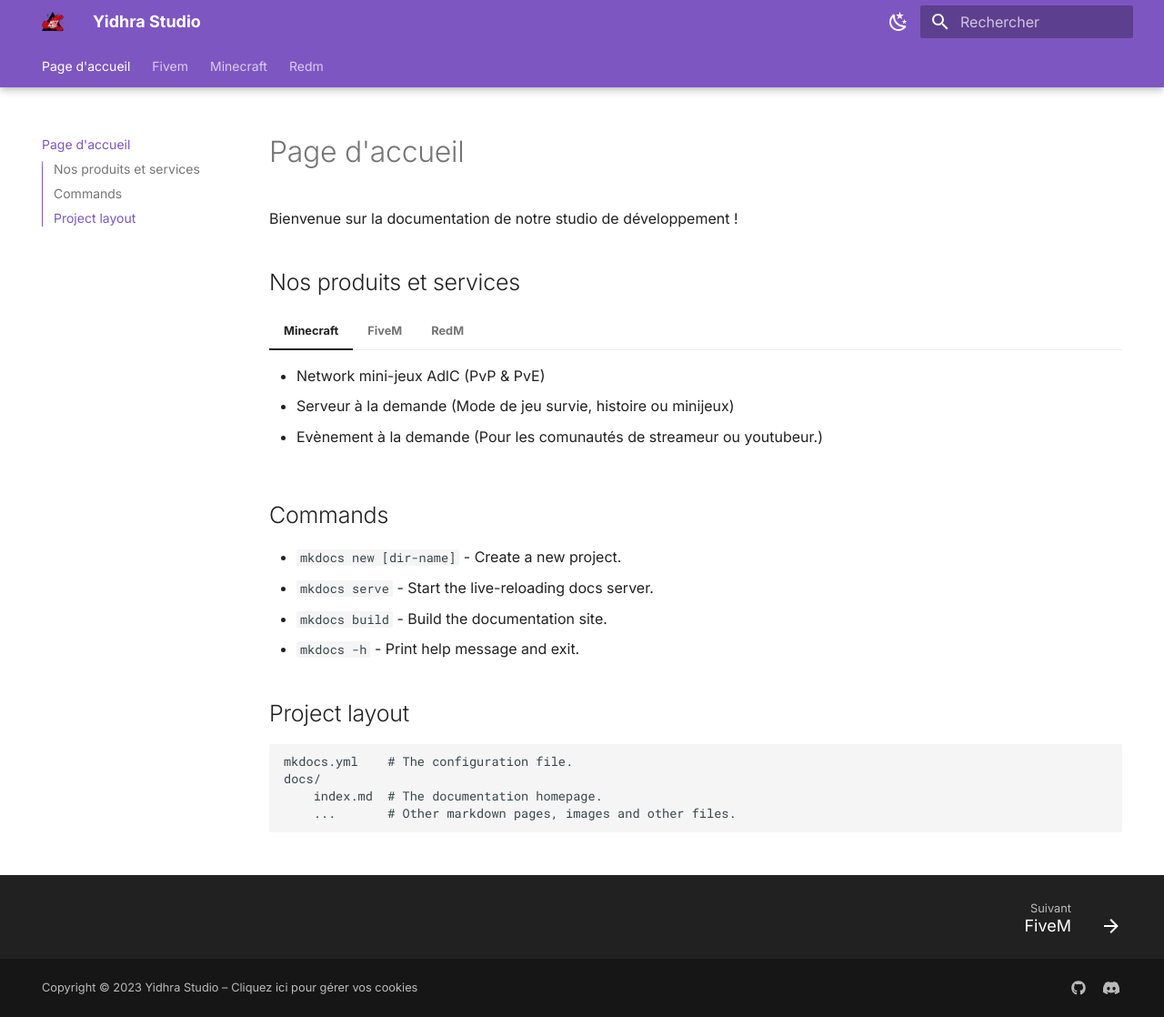
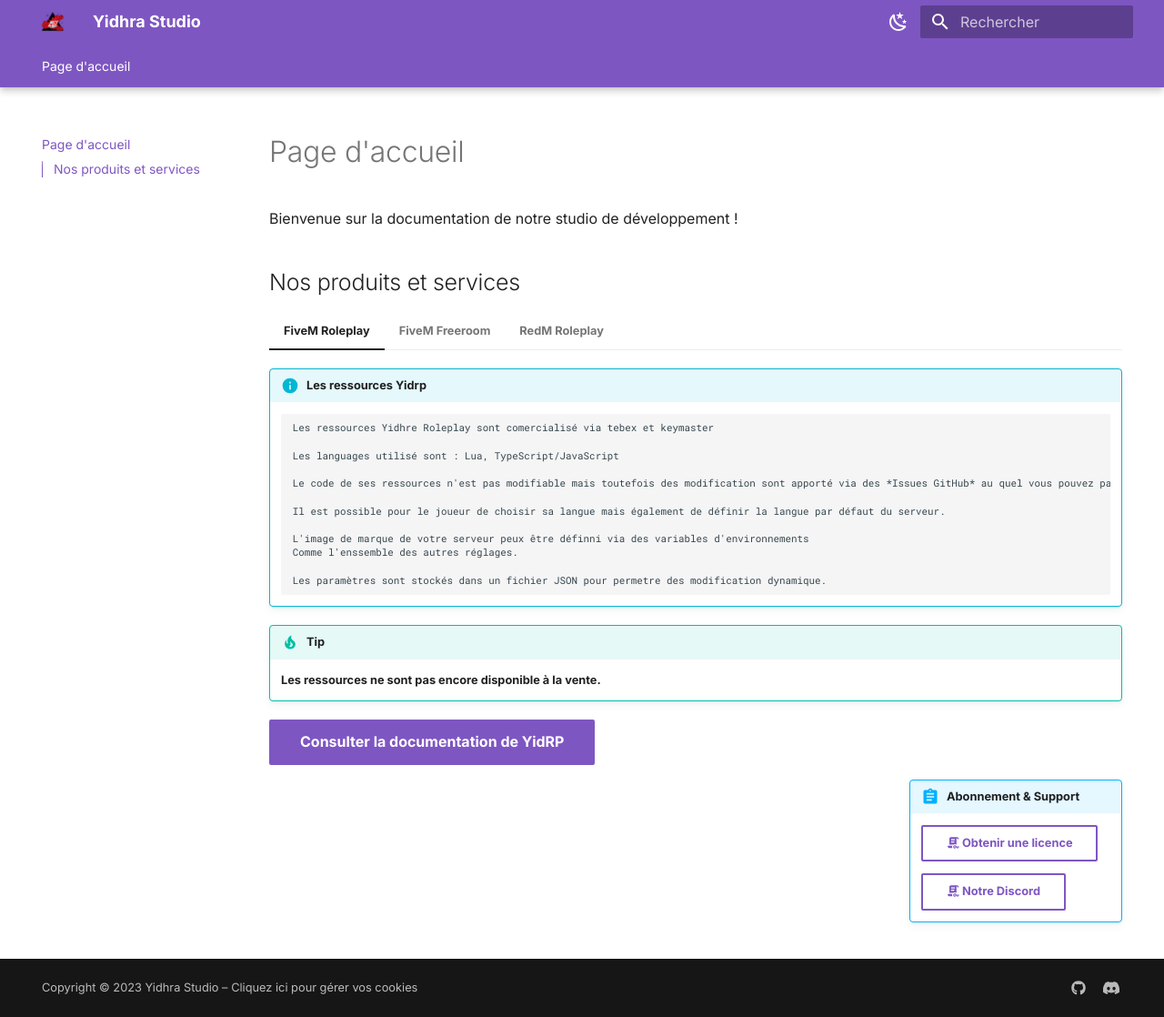
Before and after one commit to YidhraStudio/docs, an MkDocs documentation site: the page built from docs/index.md, in a window 1280 px wide and 1118 px high. Shown: the whole window at 91% size. Built offline with MkDocs 1.6.1 and Material for MkDocs 9.7.7, drawn with Linux system fonts in a browser that asks for light colours.

Commit message:
feat: :sparkles: update

```diff
--- a/docs/index.md
+++ b/docs/index.md
@@ -9,52 +9,46 @@ Bienvenue sur la documentation de notre studio de développement !
 
 ## Nos produits et services
 
-=== "Minecraft"
+=== "FiveM Roleplay"
 
-    * Network mini-jeux AdlC (PvP & PvE)
-    * Serveur à la demande (Mode de jeu survie, histoire ou minijeux)
-    * Evènement à la demande (Pour les comunautés de streameur ou youtubeur.)
+    !!! info "Les ressources Yidrp"
+            Les ressources Yidhre Roleplay sont comercialisé via tebex et keymaster
 
-=== "FiveM"
+            Les languages utilisé sont : Lua, TypeScript/JavaScript
 
-    !!! info "La base Yid"
-            La base Yidhre est une base FiveM comercialisé écrite en JavaScript sur le standard ES2017 avec Node.js 16 LTS
-
-            Cette base est composé de module et sous-modules majoritairement désactiveable.
-                *Comme par exemple le module "Auto école"*
-
-            Le code de cette base n'est pas modifiable mais toutefois des modification sont apporté via des *Issues GitHub*
+            Le code de ses ressources n'est pas modifiable mais toutefois des modification sont apporté via des *Issues GitHub* au quel vous pouvez participé.
 
             Il est possible pour le joueur de choisir sa langue mais également de définir la langue par défaut du serveur.
 
             L'image de marque de votre serveur peux être définni via des variables d'environnements
+            Comme l'enssemble des autres réglages.
+
+            Les paramètres sont stockés dans un fichier JSON pour permetre des modification dynamique.
+
 
     !!! tip
-        Pour plus de détail rendez vous sur la page de documentation de Yid.
+        **Les ressources ne sont pas encore disponible à la vente.**
 
-    [Voir la documentation de Yid](#){ .md-button .md-button--primary }
-    !!! abstract inline end "Utilisation de la base"
-        [:material-script-text-key: Acheter une licence](#){ .md-button }
-        Avec une licence délivré pour une durée de validité de une année par exemple, vous pouvez utilisé la base sur jusqu'à 3 instances sur la même adresse IPv4.
+    [Consulter la documentation de YidRP](#){ .md-button .md-button--primary }
+    !!! abstract inline end "Abonnement & Support"
+        [:material-script-text-key: Obtenir une licence](https://yidhra-studio.tebex.io/){ .md-button }
+
+        [:material-script-text-key: Notre Discord](#){ .md-button }
+
+=== "FiveM Freeroom"
+
+    !!! info "Les ressources Yidfr"
+            La base Yidhre Freeroom est une base FiveM comercialisé via tebex et keymaster, écrite en Lua 5.4
+
+            Cette base est composé de module et sous-modules majoritairement désactiveable.
+                *Comme par exemple le module "Instance PvP"*
+
+            **Les ressources sont en cours de réalisation théorique.**
 
 
+    !!! tip
+        **Les ressources ne sont pas encore disponible à la vente.**
 
-
-
-=== "RedM"
+=== "RedM Roleplay"
 
     Prochainement...
-
-## Commands
-
-* `mkdocs new [dir-name]` - Create a new project.
-* `mkdocs serve` - Start the live-reloading docs server.
-* `mkdocs build` - Build the documentation site.
-* `mkdocs -h` - Print help message and exit.
-
-## Project layout
-
-    mkdocs.yml    # The configuration file.
-    docs/
-        index.md  # The documentation homepage.
-        ...       # Other markdown pages, images and other files.
```
Also changed, not shown: docs/fivem/index.md (deleted, +0 -5 lines), docs/fivem/yidrp/configuration/index.md (deleted, +0 -5 lines), docs/fivem/yidrp/index.md (deleted, +0 -101 lines), docs/fivem/yidrp/contribuer/index.md (deleted), docs/fivem/yidrp/extra/index.md (deleted), docs/minecraft/AdlC/index.md (deleted), docs/minecraft/index.md (deleted), docs/minecraft/offre à la demande/index.md (deleted), docs/redm/index.md (deleted).
